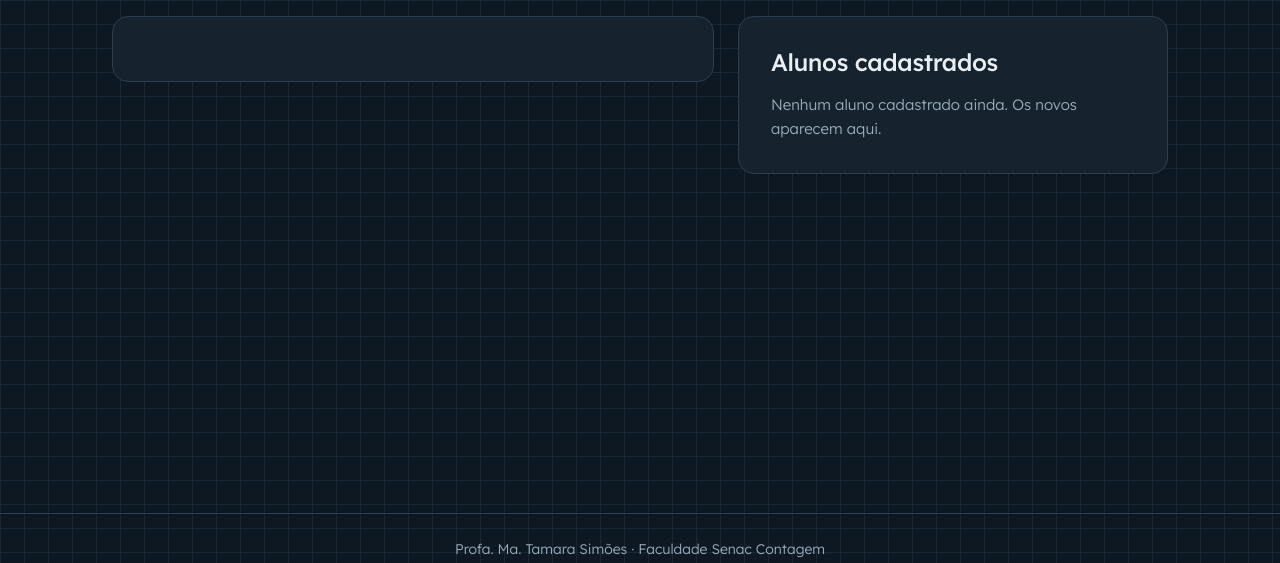
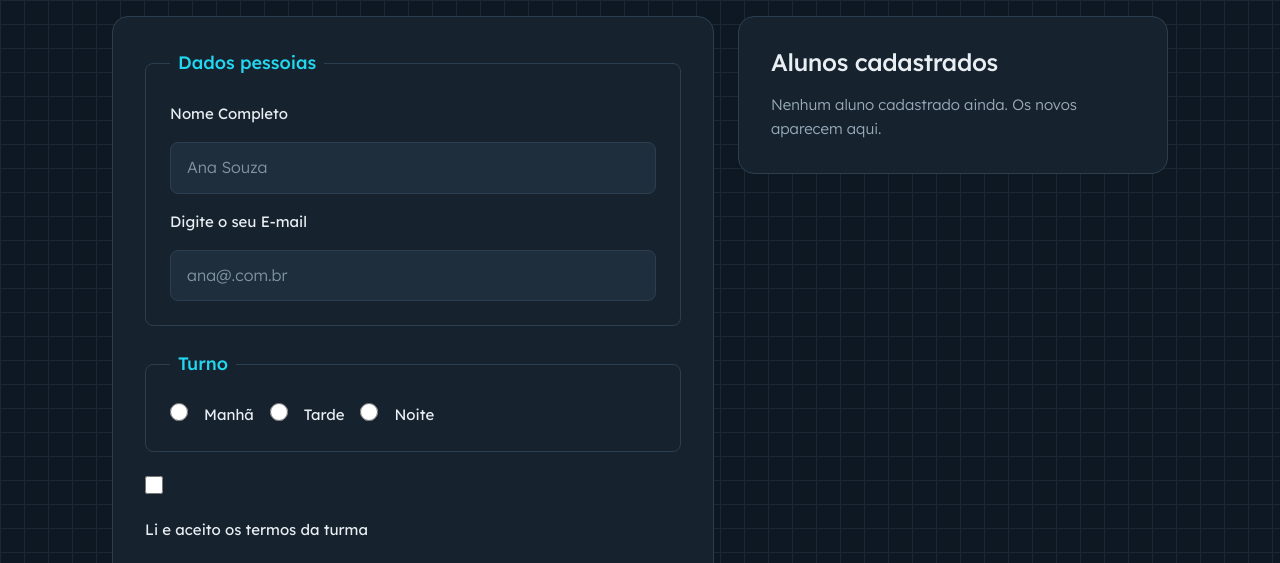
Before and after one commit to Roosevelt-Sales/javascript-forms-html-dom-js, a plain HTML site: page index.html in a window 1280 px wide. Shown: the part 216-779 px from the top of the page. Drawn offline with Linux system fonts and the light colour scheme.

Commit message:
Formulário Pronto

```diff
--- a/index.html
+++ b/index.html
@@ -36,6 +36,28 @@
         <div id="app" class="cartao">
 
           <!-- Seu <form> vai aqui -->
+            <form>
+              <fieldset>
+                <legend>Dados pessoias</legend>
+              <label for="">Nome Completo</label>
+              <input type="text" placeholder="Ana Souza">
+              <label for="">Digite o seu E-mail</label>
+              <input type="email" placeholder="ana@.com.br">
+              </fieldset>
+              <fieldset class="options">
+                <legend>Turno</legend>
+                <input type="radio" name="turno" id="manha">
+                <label for="manha">Manhã</label>
+                <input type="radio"name="turno" id="tarde">
+                <label for="tarde">Tarde</label>
+                <input type="radio"name="turno" id="noite">
+                <label for="noite">Noite</label>
+              </fieldset>
+              <input type ="checkbox" name="" id="termos" required>
+              <label for="">Li e aceito os termos da turma</label>
+              <button class="botao-principal">Cadastrar</button>
+              <button>Limpar</button>
+            </form>
 
         </div>
 
--- a/style.css
+++ b/style.css
@@ -416,3 +416,6 @@ button[type="reset"]:hover,
     display: none;
   }
 }
+.options{
+  flex-direction: row;
+}
```
